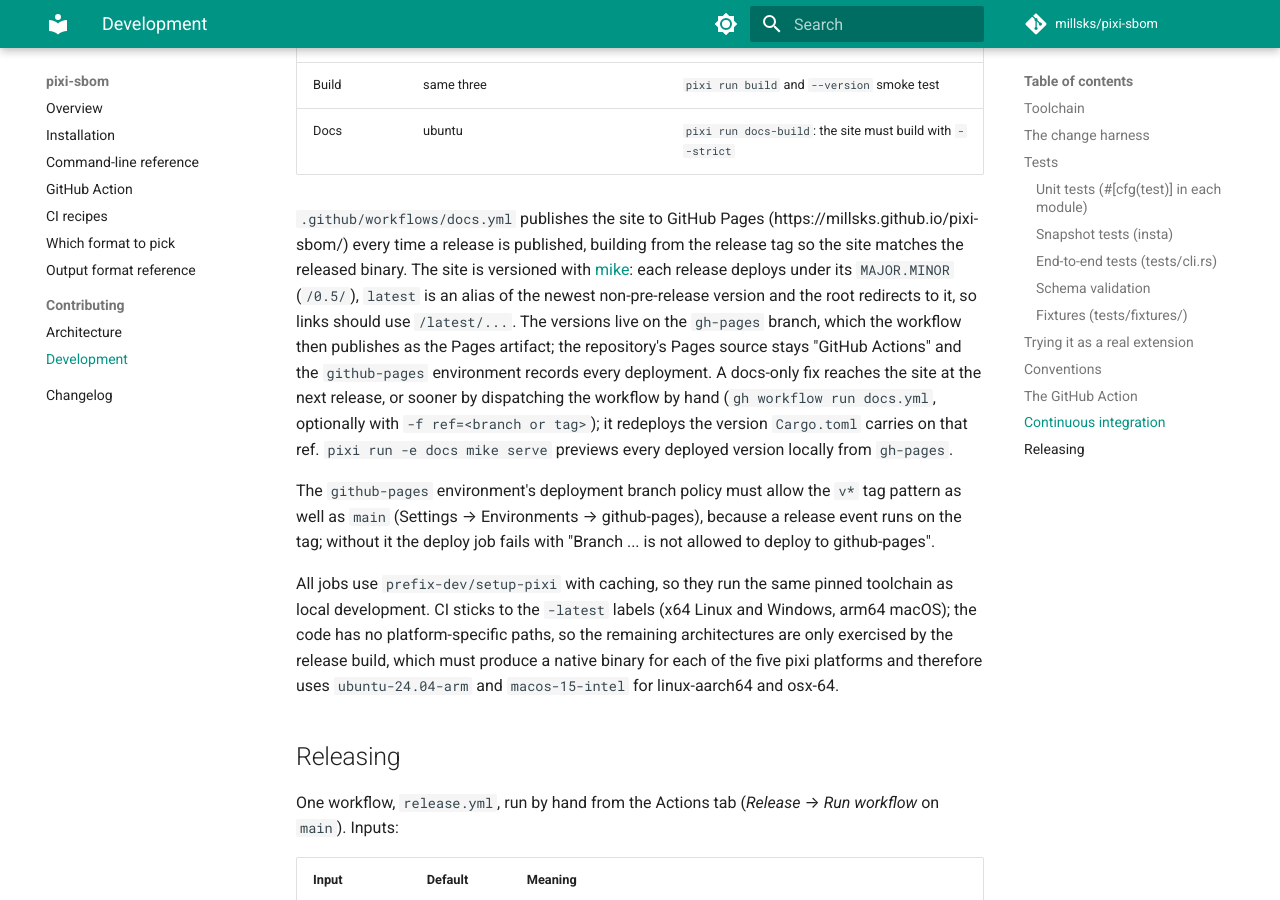
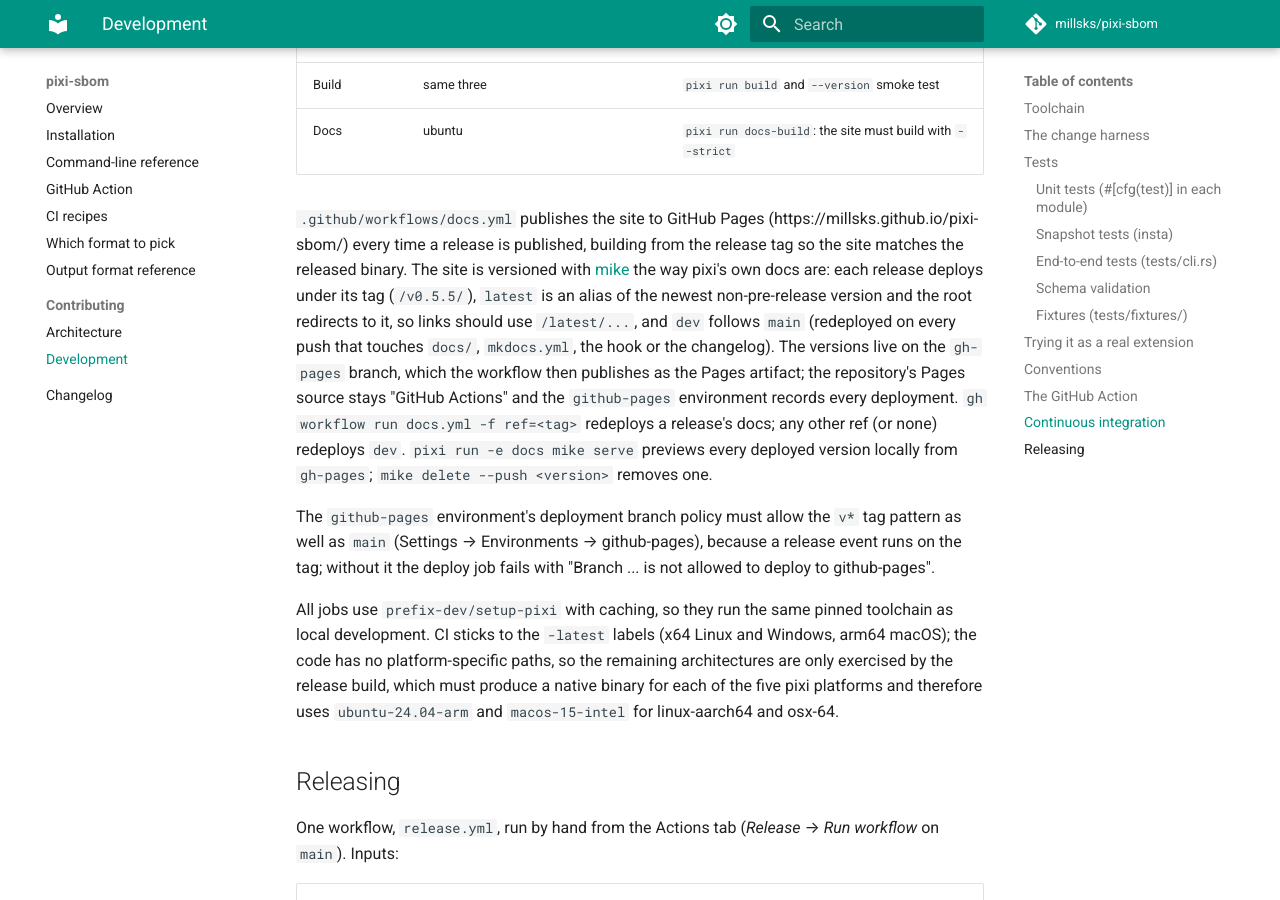
Before and after one commit to millsks/pixi-sbom, an MkDocs documentation site: the page built from docs/development.md, in a window 1280 px wide and 900 px high, scrolled down 5243 px. Built offline with MkDocs 1.6.1 and Material for MkDocs 9.7.7, drawn with Linux system fonts in a browser that asks for light colours; comment, search, counter and statistics services are not loaded; the version menu is left out.

Commit message:
feat: version the docs per release tag with a dev build from main
Match pixi's own docs: each release deploys under its tag (`/v0.5.5/`),
`latest` follows the newest release, and `dev` is rebuilt on every push
to main that touches the docs. A manual dispatch with a tag redeploys
that release; anything else redeploys `dev`.

Co-Authored-By: Claude Opus 5 (1M context) <noreply@anthropic.com>

```diff
--- a/docs/development.md
+++ b/docs/development.md
@@ -164,13 +164,14 @@ release containing them exists; keep `action.yml` inputs and the CLI in step at
 
 `.github/workflows/docs.yml` publishes the site to GitHub Pages (https://millsks.github.io/pixi-sbom/) every time
 a release is published, building from the release tag so the site matches the released binary. The site is
-versioned with [mike](https://github.com/jimporter/mike): each release deploys under its `MAJOR.MINOR`
-(`/0.5/`), `latest` is an alias of the newest non-pre-release version and the root redirects to it, so links should
-use `/latest/...`. The versions live on the `gh-pages` branch, which the workflow then publishes as the Pages
-artifact; the repository's Pages source stays "GitHub Actions" and the `github-pages` environment records every
-deployment. A docs-only fix reaches the site at the next release, or sooner by dispatching the workflow by hand
-(`gh workflow run docs.yml`, optionally with `-f ref=<branch or tag>`); it redeploys the version `Cargo.toml`
-carries on that ref. `pixi run -e docs mike serve` previews every deployed version locally from `gh-pages`.
+versioned with [mike](https://github.com/jimporter/mike) the way pixi's own docs are: each release deploys under
+its tag (`/v0.5.5/`), `latest` is an alias of the newest non-pre-release version and the root redirects to it, so
+links should use `/latest/...`, and `dev` follows `main` (redeployed on every push that touches `docs/`,
+`mkdocs.yml`, the hook or the changelog). The versions live on the `gh-pages` branch, which the workflow then
+publishes as the Pages artifact; the repository's Pages source stays "GitHub Actions" and the `github-pages`
+environment records every deployment. `gh workflow run docs.yml -f ref=<tag>` redeploys a release's docs;
+any other ref (or none) redeploys `dev`. `pixi run -e docs mike serve` previews every deployed version locally
+from `gh-pages`; `mike delete --push <version>` removes one.
 
 The `github-pages` environment's deployment branch policy must allow the `v*` tag pattern as well as `main`
 (Settings → Environments → github-pages), because a release event runs on the tag; without it the deploy job fails
```
Also changed, not shown: 1 other file.
